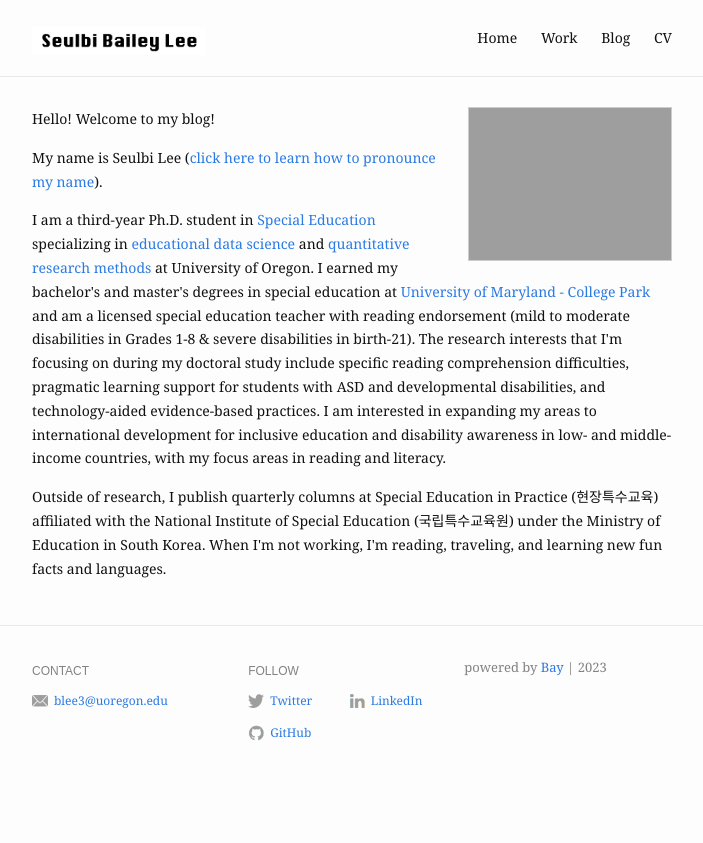
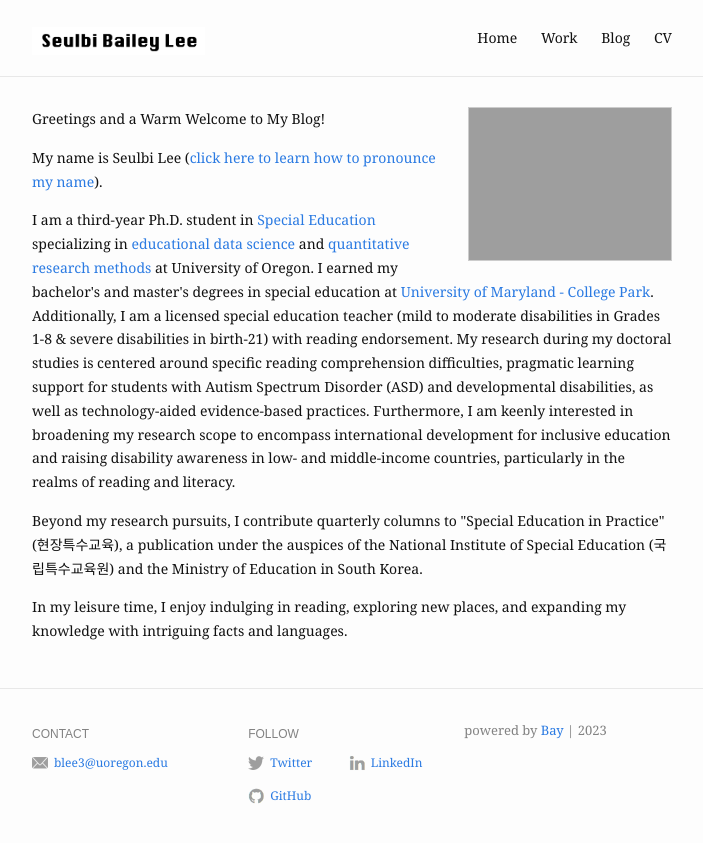
Before and after one commit to seul-b/seul-b.github.io, a Jekyll site: the page built from index.md, in a window 1280 px wide. Shown: the top 843 px of the page, without its empty margins (288-991 px from the left). Built offline with Jekyll 4.4.1, drawn with Linux system fonts in a browser that asks for light colours.

Commit message:
updated index

```diff
--- a/index.md
+++ b/index.md
@@ -6,14 +6,17 @@ profile_picture:
 ---
 
 <p>
-Hello! Welcome to my blog!
+Greetings and a Warm Welcome to My Blog!
 </p>
 <p>
 My name is Seulbi Lee (<a href="https://namedrop.io/seulbilee">click here to learn how to pronounce my name</a>).
 </p>
 <p>
-I am a third-year Ph.D. student in <a href="https://education.uoregon.edu/sped/graduate/phd">Special Education</a> specializing in <a href="https://education.uoregon.edu/epol/specialization-educational-data-science">educational data science</a> and <a href="https://education.uoregon.edu/qrme/qrm-specialization">quantitative research methods</a> at University of Oregon. I earned my bachelor's and master's degrees in special education at <a href="https://education.umd.edu/academics/departments/chse/edsp">University of Maryland - College Park</a> and am a licensed special education teacher with reading endorsement (mild to moderate disabilities in Grades 1-8 & severe disabilities in birth-21). The research interests that I'm focusing on during my doctoral study include specific reading comprehension difficulties, pragmatic learning support for students with ASD and developmental disabilities, and technology-aided evidence-based practices. I am interested in expanding my areas to international development for inclusive education and disability awareness in low- and middle-income countries, with my focus areas in reading and literacy.
+I am a third-year Ph.D. student in <a href="https://education.uoregon.edu/sped/graduate/phd">Special Education</a> specializing in <a href="https://education.uoregon.edu/epol/specialization-educational-data-science">educational data science</a> and <a href="https://education.uoregon.edu/qrme/qrm-specialization">quantitative research methods</a> at University of Oregon. I earned my bachelor's and master's degrees in special education at <a href="https://education.umd.edu/academics/departments/chse/edsp">University of Maryland - College Park</a>. Additionally, I am a licensed special education teacher (mild to moderate disabilities in Grades 1-8 & severe disabilities in birth-21) with reading endorsement. My research during my doctoral studies is centered around specific reading comprehension difficulties, pragmatic learning support for students with Autism Spectrum Disorder (ASD) and developmental disabilities, as well as technology-aided evidence-based practices. Furthermore, I am keenly interested in broadening my research scope to encompass international development for inclusive education and raising disability awareness in low- and middle-income countries, particularly in the realms of reading and literacy.
 </p>
 <p>
-Outside of research, I publish quarterly columns at Special Education in Practice (현장특수교육) affiliated with the National Institute of Special Education (국립특수교육원) under the Ministry of Education in South Korea. When I'm not working, I'm reading, traveling, and learning new fun facts and languages.
+Beyond my research pursuits, I contribute quarterly columns to "Special Education in Practice" (현장특수교육), a publication under the auspices of the National Institute of Special Education (국립특수교육원) and the Ministry of Education in South Korea.
 </p>
+<p>
+In my leisure time, I enjoy indulging in reading, exploring new places, and expanding my knowledge with intriguing facts and languages.
+</p>
```
